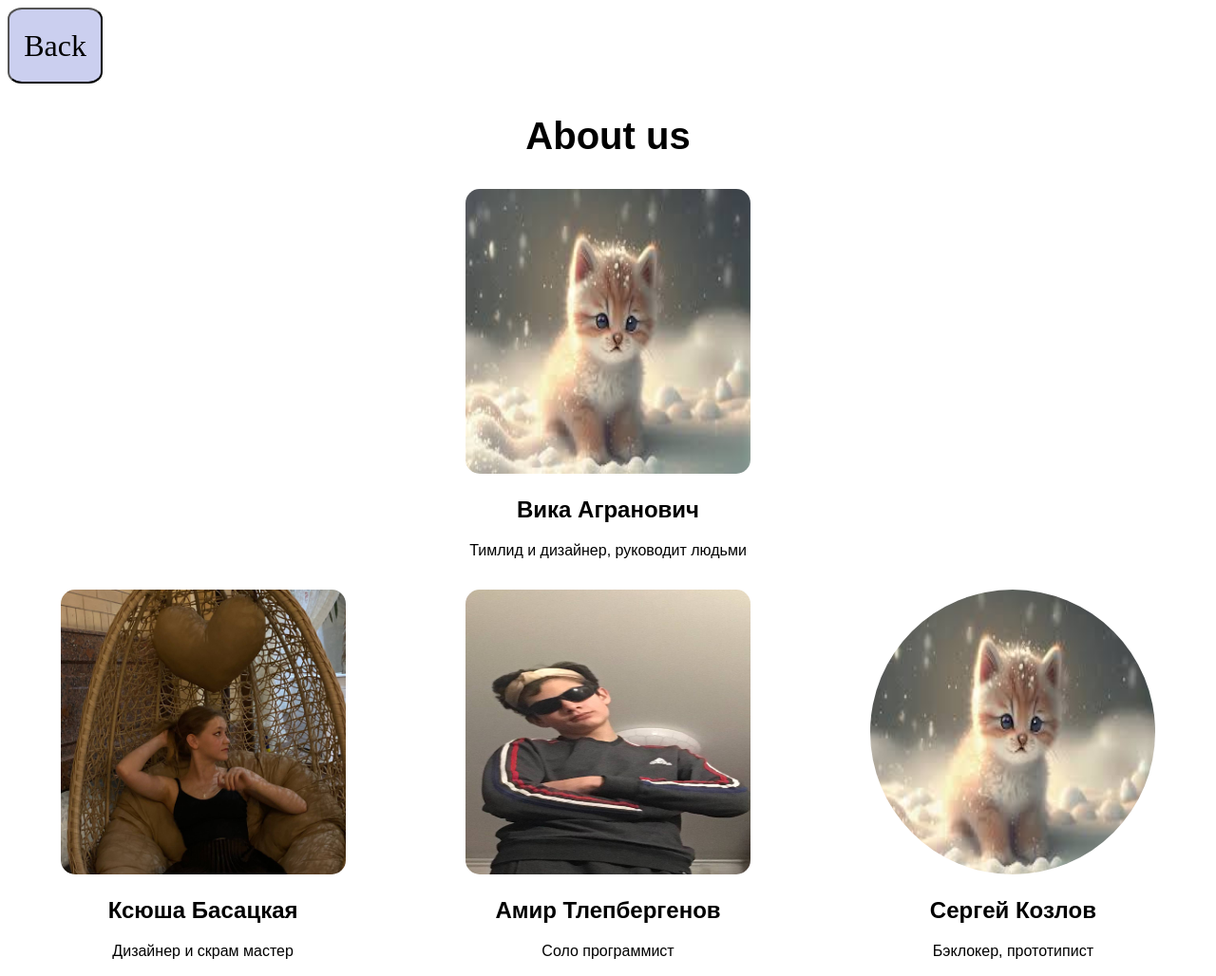
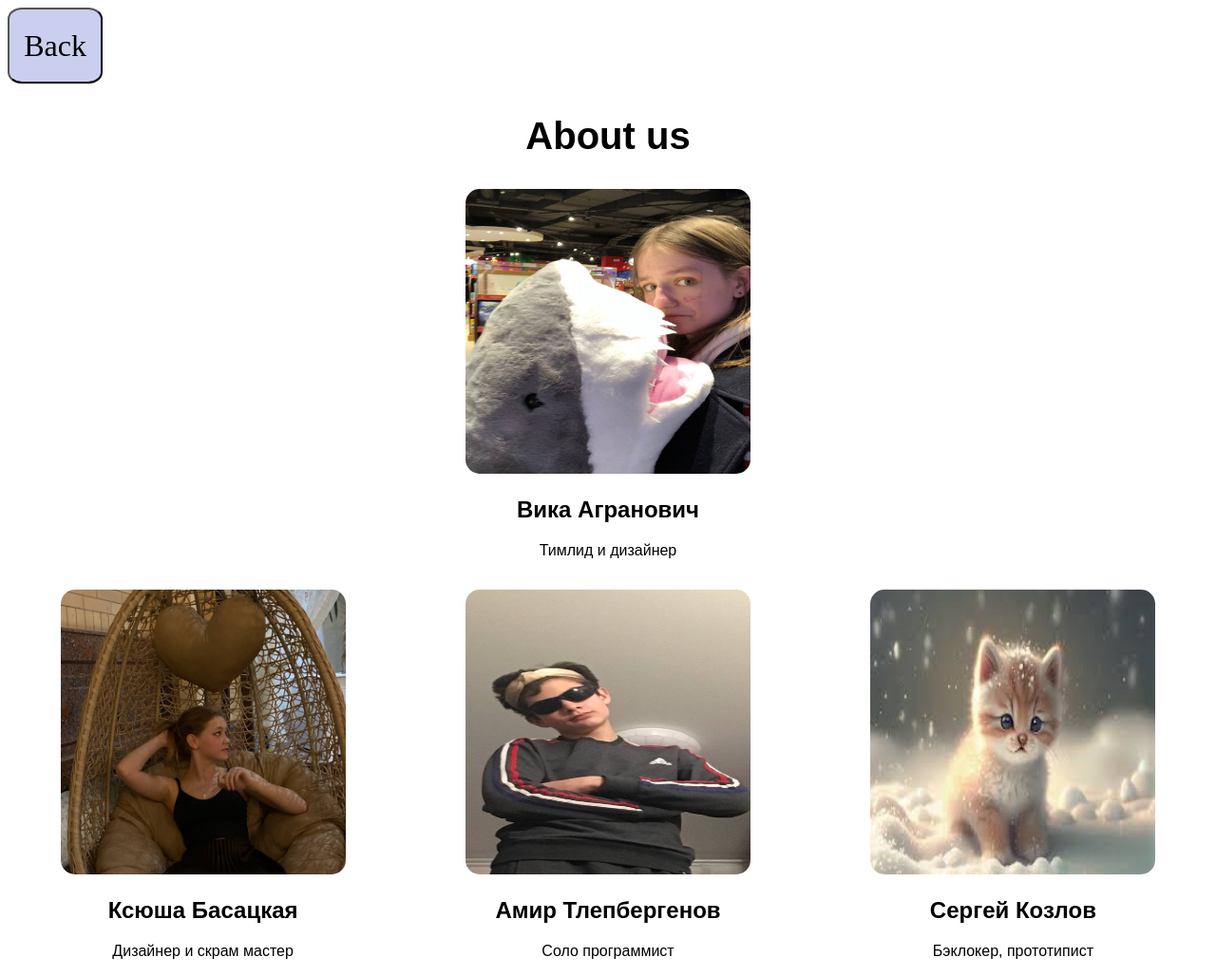
Before and after one commit to Am1rTl/Duckly, a Flask app: page /about in a window 1280 px wide. Shown: the top 1028 px of the page at 95% size. Run offline with Flask 3, Linux system fonts and the light colour scheme.

Commit message:
3 commit

```diff
--- a/templates/about.html
+++ b/templates/about.html
@@ -30,9 +30,9 @@
     <h2 style="text-align: center; font-size: 250%;"> About us</h2>
     <div class="ava">
     	<span style="display:inline-block; aling: center;">
-    		<img src="{{url_for('static', filename='vika.jpeg')}}" width="300" height="300" style="border-radius: 5%;">
+    		<img src="{{url_for('static', filename='vika.jpg')}}" width="300" height="300" style="border-radius: 5%;">
     		<h2 style="text-align: center;">Вика Агранович</h2>
-    		<div style="text-align: center;">Тимлид и дизайнер, руководит людьми</div>
+    		<div style="text-align: center;">Тимлид и дизайнер</div>
     	</span>
 
     </div>
@@ -49,27 +49,25 @@
 	    <div style="text-align: center;">Соло программист</div>
 	  </span>
 	  <span style="display:inline-block; vertical-align: top;">
-	    <img src="{{url_for('static', filename='vika.jpeg')}}" width="300" height="300" style="border-radius: 50%;">
+	    <img src="{{url_for('static', filename='vika.jpeg')}}" width="300" height="300" style="border-radius: 5%;">
 	    <h2 style="text-align: center;">Сергей Козлов</h2>
 	    <div style="text-align: center;">Бэклокер, прототипист</div>
 	  </span>
 	</div>
 
     <h2></h2>
-    <div class="ava">
-    	<span style="display:inline-block; aling: center;">
-    		<img src="/home/amir/Documents/Project/templates/Asd.avif" width="300" height="300" style="border-radius: 50%;">
-    		<h2 style="text-align: center;">Амир Тлепбергенов</h2>
-    	</span>
-    	<span style="display:inline-block; margin-left: 10%; margin-right: 10%;">
-    		<img src="/home/amir/Documents/Project/templates/sergey.jpg" width="300" height="300" style="border-radius: 50%;">
-    		<h2 style="text-align: center;">Сергей Козлов</h2>
-    	</span>
-    	<span style="display:inline-block;">
-    		<img src="/home/amir/Documents/Project/templates/vika.jpeg" width="300" height="300" style="border-radius: 50%;">
-    		<h2 style="text-align: center;">Вика Агранович</h2>
-    	</span>
-    </div>
+    <div class="ava" style="margin-top: 2.5%;">
+	  <span style="display:inline-block; vertical-align: top;">
+	    <img src="{{url_for('static', filename='')}}" width="300" height="300" style="border-radius: 5%;">
+	    <h2 style="text-align: center; margin-right: 5%;">Даня</h2>
+	    <div style="text-align: center;">Сасат</div>
+	  </span>
+	  <span style="display:inline-block; margin-left: 5%;">
+	    <img src="{{url_for('static', filename='')}}" width="300" height="300" style="border-radius: 5%;">
+	    <h2 style="text-align: center;">Егор</h2>
+	    <div style="text-align: center;">Сасат</div>
+	  </span>
+	</div>
 </body>
   <script type="text/javascript">
     document.getElementById("back").onclick = function () {
```
Also changed, not shown: static/vika.jpg (added).
